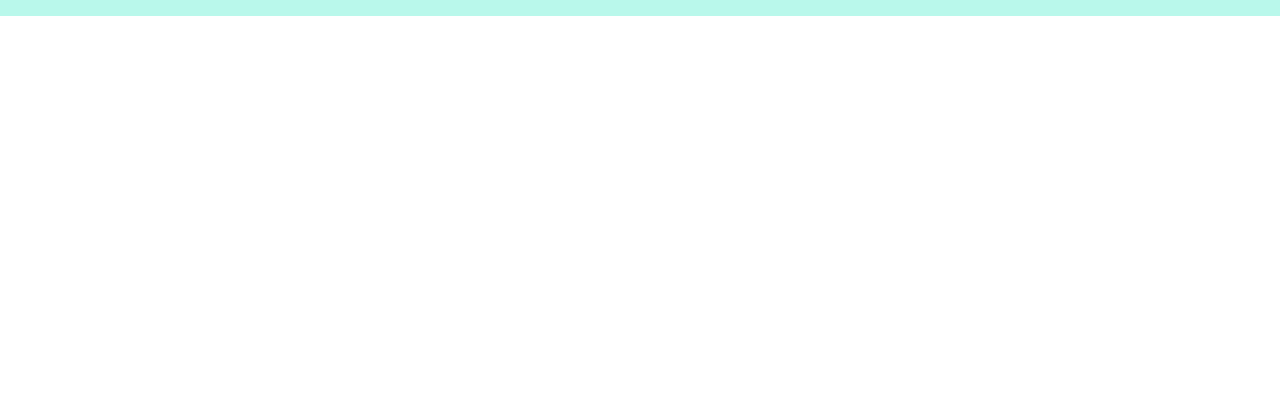
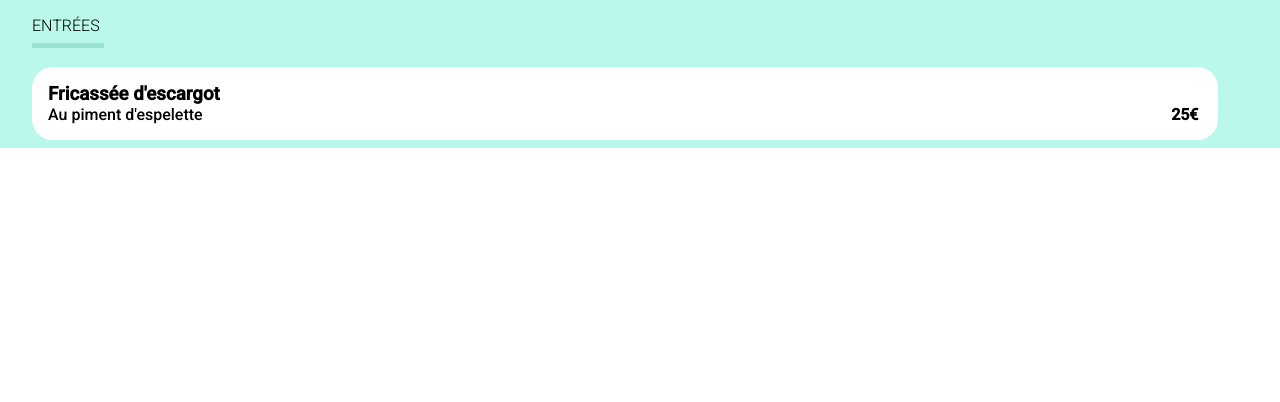
Before and after one commit to jendives2000/P3ohmyfood, a plain HTML site: page MENUS/Menu_1_PaletteGout.html in a window 1280 px wide. Shown: the part 398-800 px from the top of the page. Drawn offline with Linux system fonts and the light colour scheme; a web font is replaced by a local one.

Commit message:
Avancées sur Design
1ere capsule Entrée avec :
- l'animation en hover de la partie droite pour selection (manque la rotation de la coche)
- l'animation du prix qui glisse en même temps (manque l'effet de rognage du texte)
- animation en début et fin du hover
- responsivité

```diff
--- a/MENUS/Menu_1_PaletteGout.html
+++ b/MENUS/Menu_1_PaletteGout.html
@@ -62,6 +62,51 @@
       <i class="main__title__i fa-solid fa-heart"></i>
 
     </div>
+
+    <!-- BOX FLEXÉ TITRE + BOX PLATS ENTREES -->
+    <section class="main__entrees">
+      <!-- BOX AVEC TOUT -->
+      <div class="main__entrees__titre">
+
+        <!-- TITRE ENTREES -->
+        <p class="main__entrees__titre__p">
+          ENTRÉES
+        </p>
+
+        <!-- SOULIGNAGE -->
+        <div class="main__entrees__titre__underline"></div>
+
+        <!-- CAPSULE FRICASSEE -->
+        <div class="main__entrees__titre__plat">
+          <h3>
+            Fricassée d'escargot
+          </h3>
+
+          <!-- BOX HOVER AVEC COCHE SELECTION -->
+          <div class="box-hover">
+            <i class="fa-solid fa-circle-check"></i>
+          </div>
+
+          <!-- SOUS TEXTE + PRIX EN FLEX -->
+          <div class="flexeur-prix">
+            <p>
+              Au piment d'espelette
+            </p>
+            <p class="prix">
+              25€
+            </p>
+          </div>
+
+
+
+        </div>
+      </div>
+
+
+
+
+
+    </section>
   </main>
 </body>
 </html>
--- a/src/sass/style_menu_1.scss
+++ b/src/sass/style_menu_1.scss
@@ -26,6 +26,14 @@ $taille-pol: (
   justify-content: center;
   align-items: center;
   flex-direction: $direction;
+}
+
+@mixin underline($width) {
+  background-color: $couleur-ter;
+  height: 0.3em;
+  // padding-top: 1em;
+  width: $width;
+  // margin-left: 2em;
 }
 
 
@@ -109,6 +117,17 @@ p {
 
 }
 
+.flexeur-prix {
+  @include flexCenter(row);
+  justify-content: space-between;
+  // width: 100%;
+
+  & .prix {
+    font-weight: 900;
+    transition: 0.3s;
+  }
+}
+
 .main {
   background-color: $couleur-ter-b;
   // height: 100%;
@@ -136,4 +155,99 @@ p {
       }
     }
   }
+
+  &__entrees {
+    background-color: $couleur-ter-b;
+
+    &__titre {
+      padding: 0 0 0.5em 0;
+      margin-left: 2em;
+
+      &__p {
+      font-weight: 300;
+      padding-bottom: 0.5em;
+      }
+
+      &__underline {
+        @include underline(4.5em);
+      }
+
+      &__plat {
+        background-color: #fff;
+        width: 95%;
+        border-radius: 1.3em;
+        padding: 1em 1.2em 1em 1em;
+        margin: 1.2em 0 0 0;
+        position: relative;
+        // z-index: ;
+        overflow: hidden;
+        // transition: 0.3s;
+
+
+
+        & .box-hover {
+          position: absolute;
+          top: 0;
+          // bottom: 50%;
+          left: 100%;
+          // right: 0;
+          // z-index: 0;
+          transition: 0.3s;
+
+          height: 100%;
+          border-radius: 0 1.3em 1.3em 0;
+          width: 80px;
+          background-color: $couleur-ter;
+
+          & i {
+            // padding-top: 50%;
+            // margin: auto;
+            // text-align: center;
+            padding: 0.85em 0.8em;
+            font-size: tailletext(h2);
+            color: #fff;
+
+
+          }
+
+
+
+        }
+
+        &:hover {
+          & .box-hover {
+
+            left: calc(100% - 80px);
+            cursor: pointer;
+            transition: 0.3s ease-in;
+            // right: 0;
+          }
+
+          & .flexeur-prix .prix {
+            padding-right: 80px;
+
+            transition: 0.3s ease-in;
+
+          }
+        }
+      }
+
+    }
+
+
+
+  }
+
+  // BREAKPOINTS : MARGE GAUCHE SUR RES < MOBILE POUR LES TITRES DES ENTREES PLATS DESSERTS
+  &__entrees__titre {
+    @include breakpoint($mobile) {
+      // padding: 0 0 0.5em 1em;
+      margin-left: 1em;
+    }
+  }
+
+
+
+
+
 }
```
Also changed, not shown: src/sass/style_menu_1.css, 1 other file.
